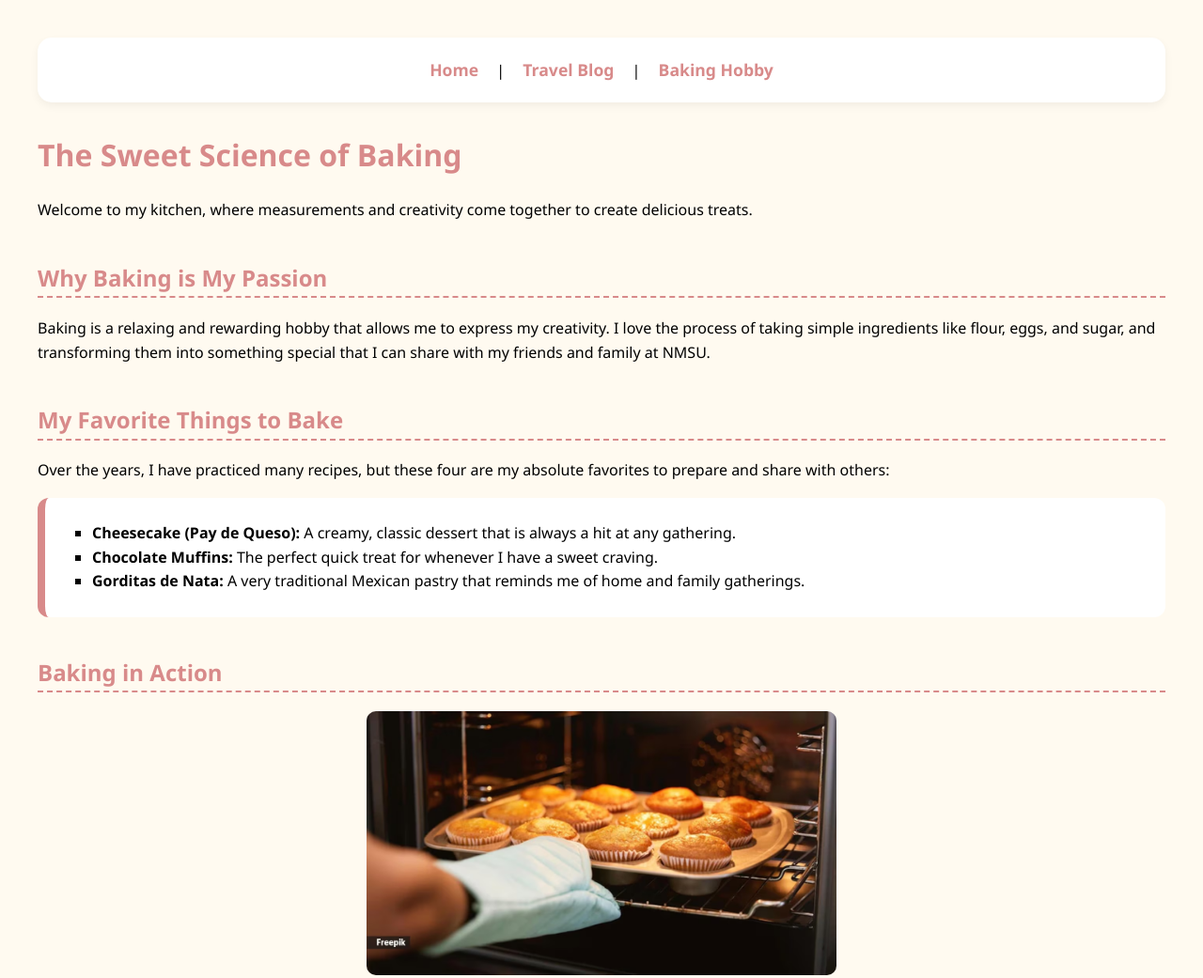
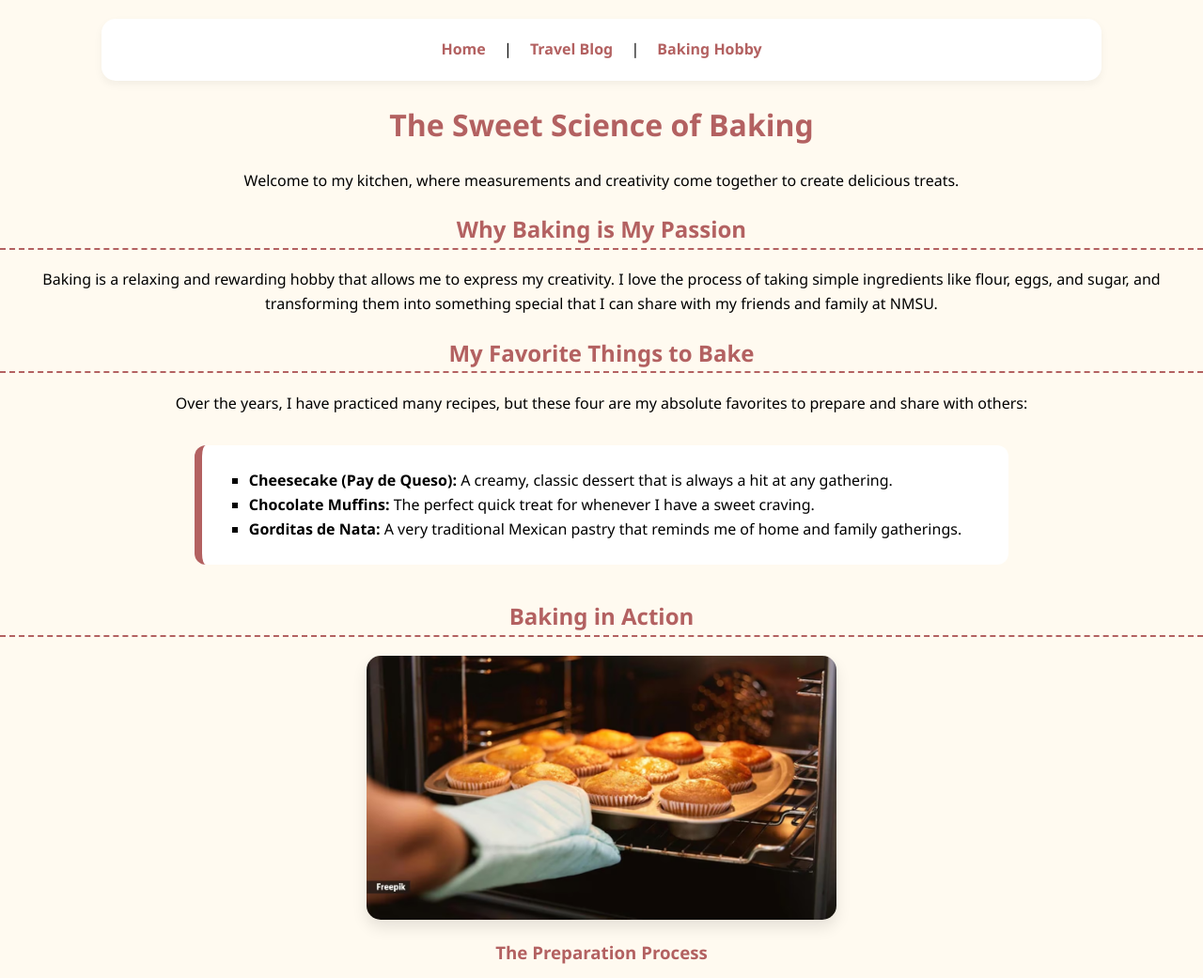
Before and after one commit to dannamtz01/dannamartinez-web-project, a plain HTML site: page html/project3.html in a window 1280 px wide. Shown: the top 1041 px of the page at 94% size. Drawn offline with Linux system fonts and the light colour scheme.

Commit message:
Fixed accessibility contrast, centered index text and updated navigation

```diff
--- a/css/style.css
+++ b/css/style.css
@@ -1,96 +1,38 @@
 body {
-    font-family: 'Segoe UI', Tahoma, Geneva, Verdana, sans-serif;
+    font-family: 'Segoe UI', Arial, sans-serif;
     margin: 0;
     padding: 0;
     line-height: 1.6;
+    text-align: center;
 }
 
 nav {
     padding: 20px;
-    text-align: center;
+    margin: 20px auto;
+    width: 80%;
+    border-radius: 15px;
 }
 
 nav a {
     text-decoration: none;
     font-weight: bold;
     margin: 0 15px;
-    font-size: 1.1rem;
 }
 
-footer {
-    text-align: center;
-    padding: 30px;
-    font-size: 0.9rem;
-    color: #666;
-}
-
-img {
-    display: block;
-    margin: 20px auto;
-    border-radius: 10px;
-    max-width: 100%;
-    height: auto;
-}
-
-.index-page {
-    background-color: #f4f4f4;
-    color: #333;
+body.index-page {
+    background-color: #f4f4f4 !important;
 }
 
 .index-page nav {
-    background-color: #006341;
+    background-color: #006341 !important;
 }
 
 .index-page nav a {
-    color: white;
+    color: white !important;
 }
 
 .index-page h1 {
-    color: #006341;
-    text-align: center;
-    margin-top: 40px;
-}
-
-.index-page ul {
-    background: white;
-    width: 60%;
-    margin: 20px auto;
-    padding: 20px 40px;
-    border-radius: 8px;
-    box-shadow: 0 2px 5px rgba(0,0,0,0.1);
-}
-
-.baking-page {
-    background-color: #fffaf0;
-    padding: 40px;
-}
-
-.baking-page nav {
-    background-color: #ffffff;
-    border-radius: 15px;
-    box-shadow: 0 4px 10px rgba(0,0,0,0.05);
-    margin-bottom: 30px;
-}
-
-.baking-page nav a {
-    color: #d88a8a;
-}
-
-.baking-page h1, .baking-page h2, .baking-page h3 {
-    color: #d88a8a;
-}
-
-.baking-page h2 {
-    border-bottom: 2px dashed #d88a8a;
-    padding-top: 20px;
-}
-
-.baking-page ul {
-    background-color: #ffffff;
-    padding: 25px 50px;
-    border-radius: 12px;
-    border-left: 8px solid #d88a8a;
-    list-style-type: square;
+    color: #006341 !important;
 }
 
 .index-page p,
@@ -100,9 +42,61 @@ img {
     display: block;
     margin-left: auto;
     margin-right: auto;
+    max-width: 800px;
 }
 
 .index-page ul {
     display: table;
     margin: 20px auto;
+    text-align: left;
+    background: white;
+    padding: 20px 40px;
+    border-radius: 8px;
 }
+
+body.baking-page {
+    background-color: #fffaf0 !important;
+}
+
+.baking-page nav {
+    background-color: #ffffff !important;
+    box-shadow: 0 4px 10px rgba(0,0,0,0.05);
+}
+
+.baking-page nav a {
+    color: #b36161 !important;
+}
+
+.baking-page h1,
+.baking-page h2,
+.baking-page h3 {
+    color: #b36161 !important;
+}
+
+.baking-page h2 {
+    border-bottom: 2px dashed #b36161;
+}
+
+.baking-page ul {
+    background-color: #ffffff;
+    padding: 25px 50px;
+    border-radius: 12px;
+    border-left: 8px solid #b36161;
+    list-style-type: square;
+    display: inline-block;
+    text-align: left;
+}
+
+img {
+    border-radius: 15px;
+    box-shadow: 0 8px 16px rgba(0,0,0,0.1);
+    margin: 20px auto;
+    display: block;
+}
+
+footer {
+    margin-top: 40px;
+    padding: 20px;
+    font-size: 0.9rem;
+    color: #666;
+}
```
